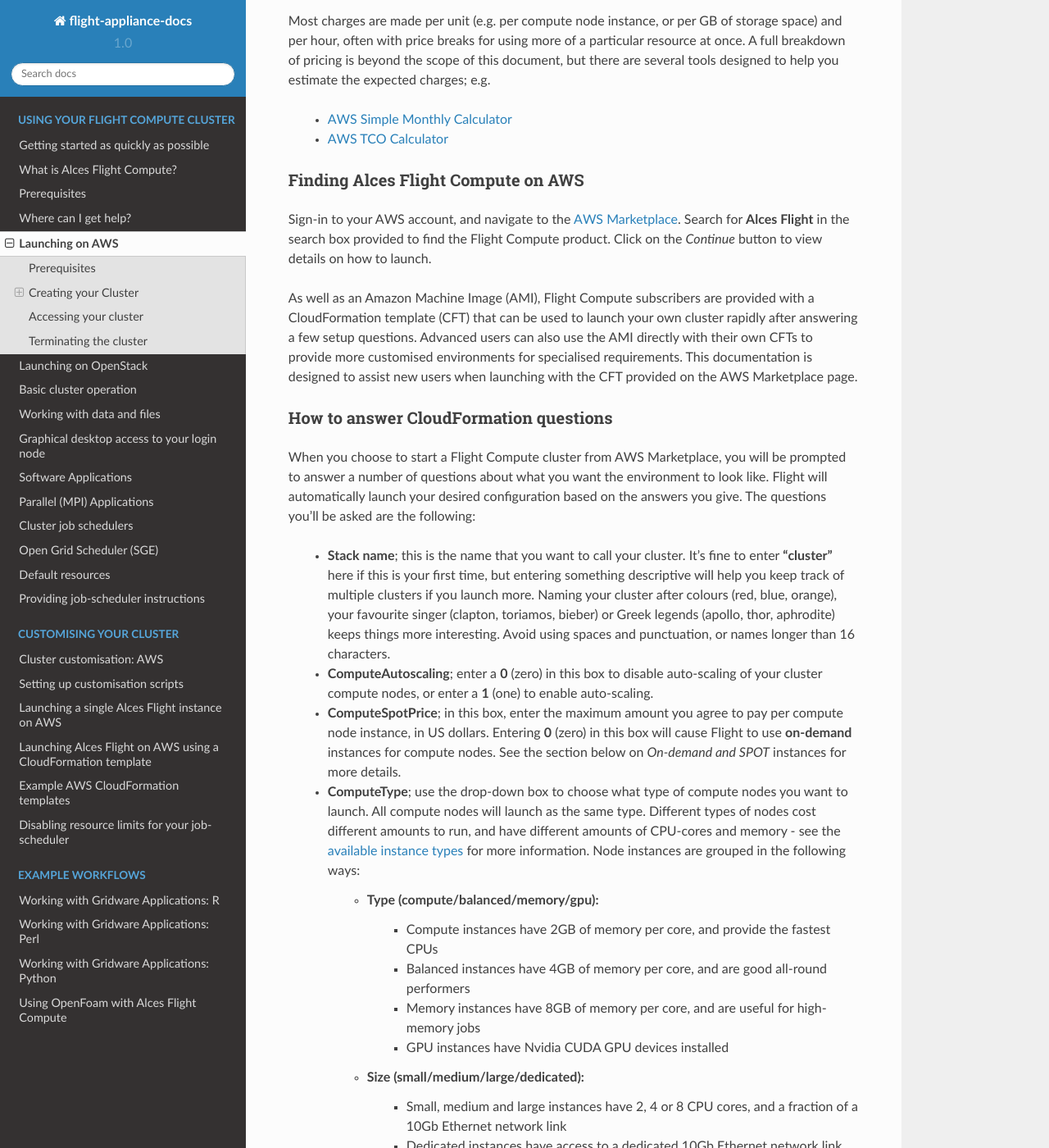
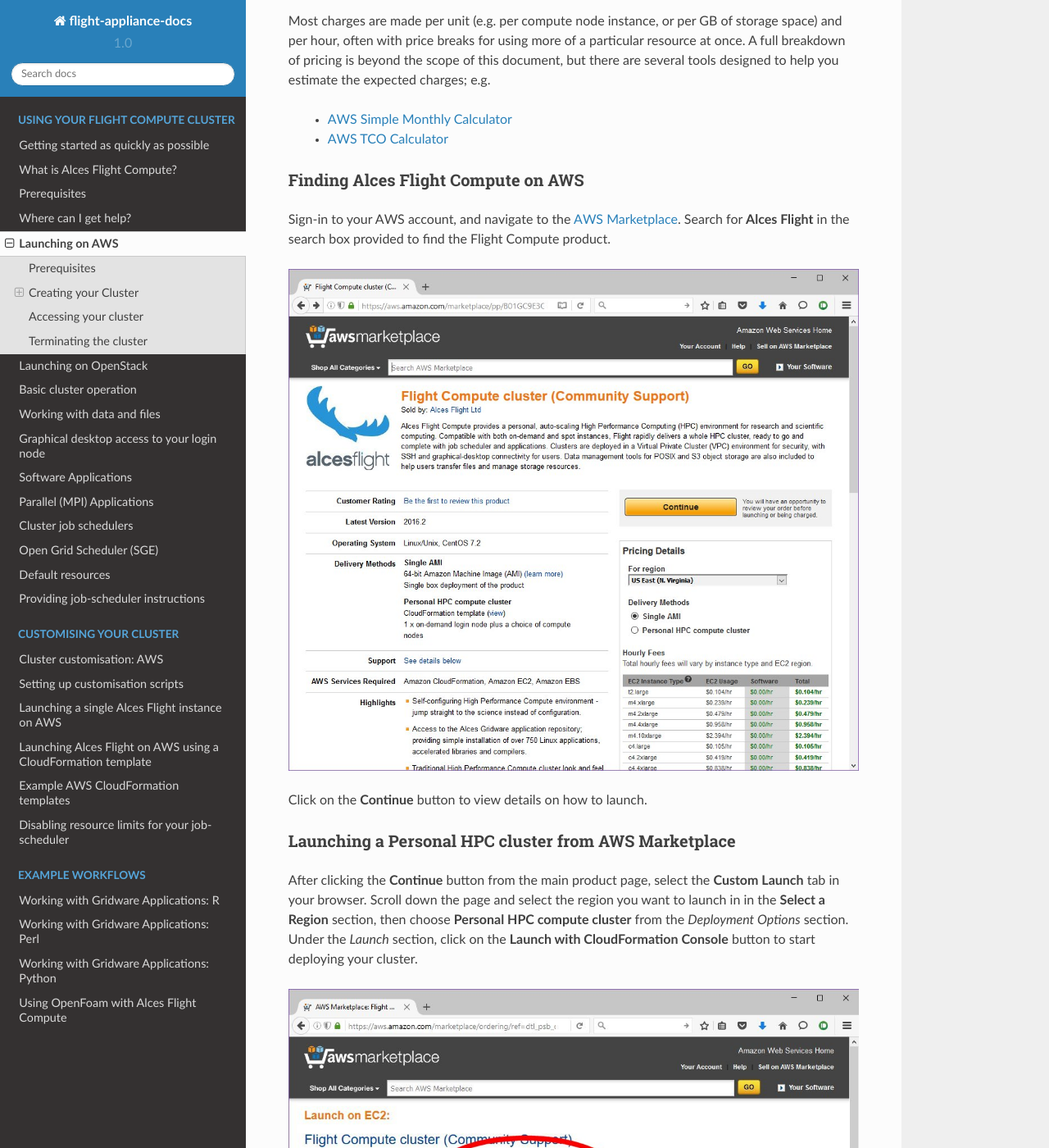
Before and after one commit to alces-software/flight-appliance-docs, a Sphinx documentation site: the page built from docs/source/launch-aws/launching_on_aws.rst, in a window 1280 px wide and 1400 px high, scrolled down 1493 px. Shown: the whole window at 82% size. Built offline with Sphinx 7.4.7 and the Read the Docs theme 2.0.0, drawn with Linux system fonts in a browser that asks for light colours; some of the changed text lies outside the part shown.

Commit message:
Updated launch instructions for Marketplace - fixes #27

```diff
--- a/docs/source/launch-aws/launching_on_aws.rst
+++ b/docs/source/launch-aws/launching_on_aws.rst
@@ -57,9 +57,23 @@
 Finding Alces Flight Compute on AWS
 -----------------------------------
 
-Sign-in to your AWS account, and navigate to the `AWS Marketplace <https://aws.amazon.com/marketplace>`_. Search for **Alces Flight** in the search box provided to find the Flight Compute product. Click on the *Continue* button to view details on how to launch.
+Sign-in to your AWS account, and navigate to the `AWS Marketplace <https://aws.amazon.com/marketplace>`_. Search for **Alces Flight** in the search box provided to find the Flight Compute product.
 
-As well as an Amazon Machine Image (AMI), Flight Compute subscribers are provided with a CloudFormation template (CFT) that can be used to launch your own cluster rapidly after answering a few setup questions. Advanced users can also use the AMI directly with their own CFTs to provide more customised environments for specialised requirements. This documentation is designed to assist new users when launching with the CFT provided on the AWS Marketplace page.
+.. image:: marketplace_2016.2.jpg
+    :alt: Alces Flight in AWS Marketplace
+
+Click on the **Continue** button to view details on how to launch.
+
+
+Launching a Personal HPC cluster from AWS Marketplace
+-----------------------------------------------------
+
+After clicking the **Continue** button from the main product page, select the **Custom Launch** tab in your browser. Scroll down the page and select the region you want to launch in in the **Select a Region** section, then choose **Personal HPC compute cluster** from the *Deployment Options* section. Under the *Launch* section, click on the **Launch with CloudFormation Console** button to start deploying your cluster.
+
+.. image:: mp-launch.jpg
+    :alt: Alces Flight in AWS Marketplace
+
+As well as an Amazon Machine Image (AMI), Flight Compute subscribers are provided with a CloudFormation template (CFN template) that can be used to launch your own cluster rapidly after answering a few setup questions. Advanced users can also use the AMI directly with their own CFN templates to provide more customised environments for specialised requirements. This documentation is designed to assist new users when launching with the CFN template provided on the AWS Marketplace page.
 
 
 How to answer CloudFormation questions
--- a/docs/source/quickstart/quickstart.rst
+++ b/docs/source/quickstart/quickstart.rst
@@ -6,9 +6,7 @@
 
 This documentation is already designed to provide a quick-start guide, but if you've used clusters before then you might just need a *super-quick* guide to getting started with your Alces Flight Compute cluster. Here are just the basics, along with things you should probably look at in more detail when you have time. Useful commands are included with each step - please refer to the full documentation for further details.
 
- 1. Launch your personal Alces Flight Compute cluster on AWS or a compatible OpenStack private cloud. You will be asked various questions about how you want your cluster to look - most options are explained, with sensible defaults included.
-
-
+ 1. Launch your personal Alces Flight Compute cluster on AWS or a compatible OpenStack private cloud. To launch on AWS, use the **Personal HPC compute cluster** from the `Alces Flight Marketplace product page <http://tiny.cc/alcesflight>`_ option to start a personal cluster in a new VPC. You will be asked various questions about how you want your cluster to look - most options are explained, with sensible defaults included.
 
  2. Login to your cluster via SSH using your chosen username, and the SSH key registered with your cloud provider. Your cloud service should report the access IP address to login to once your cluster is launched. If you enabled cluster auto-scaling, compute nodes are automatically added/removed based on the status of your job-scheduler queue. Use ``alces configure autoscaling disable`` to turn off scaling if you'll be running jobs manually.
 
```
Also changed, not shown: docs/source/launch-aws/marketplace_2016.2.jpg (added), docs/source/launch-aws/mp-launch.jpg (added).
